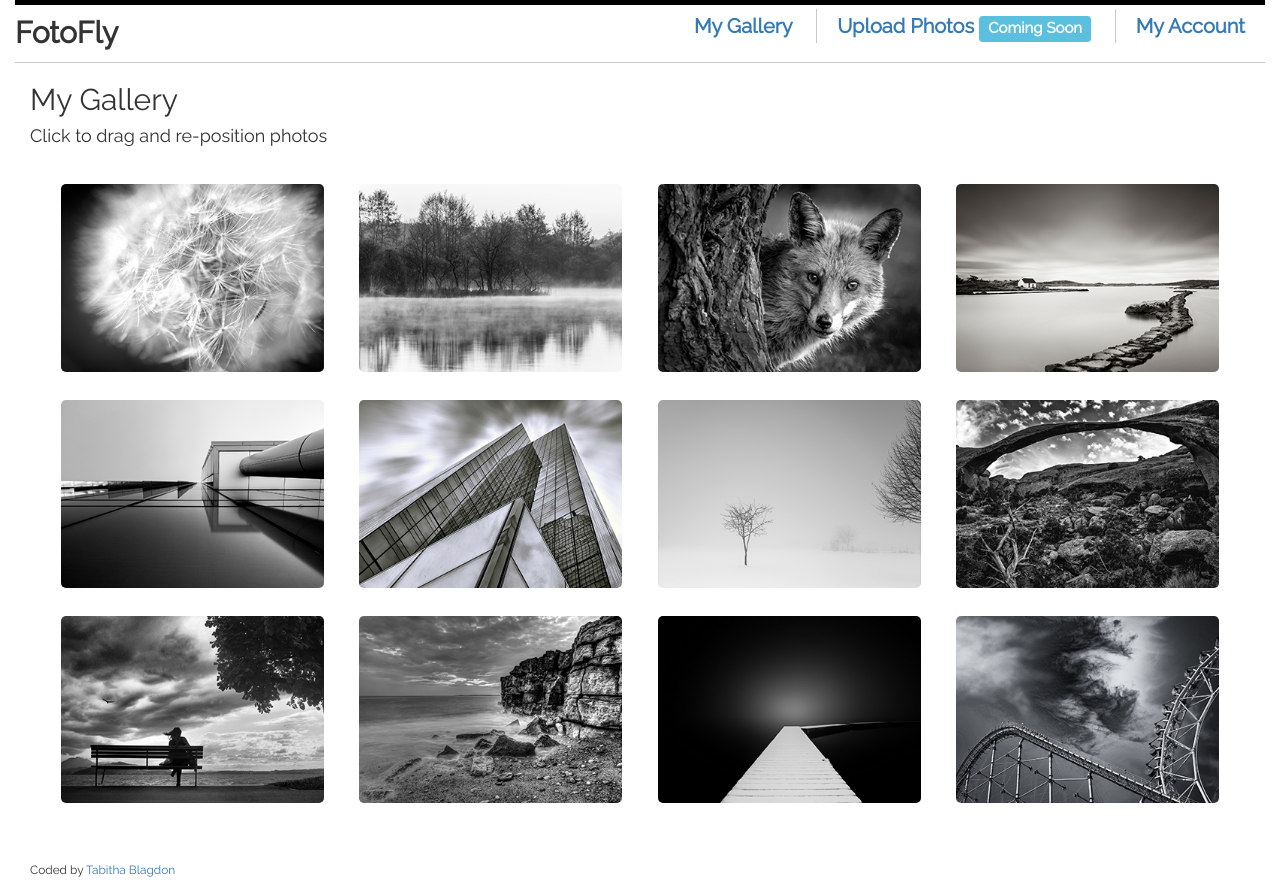
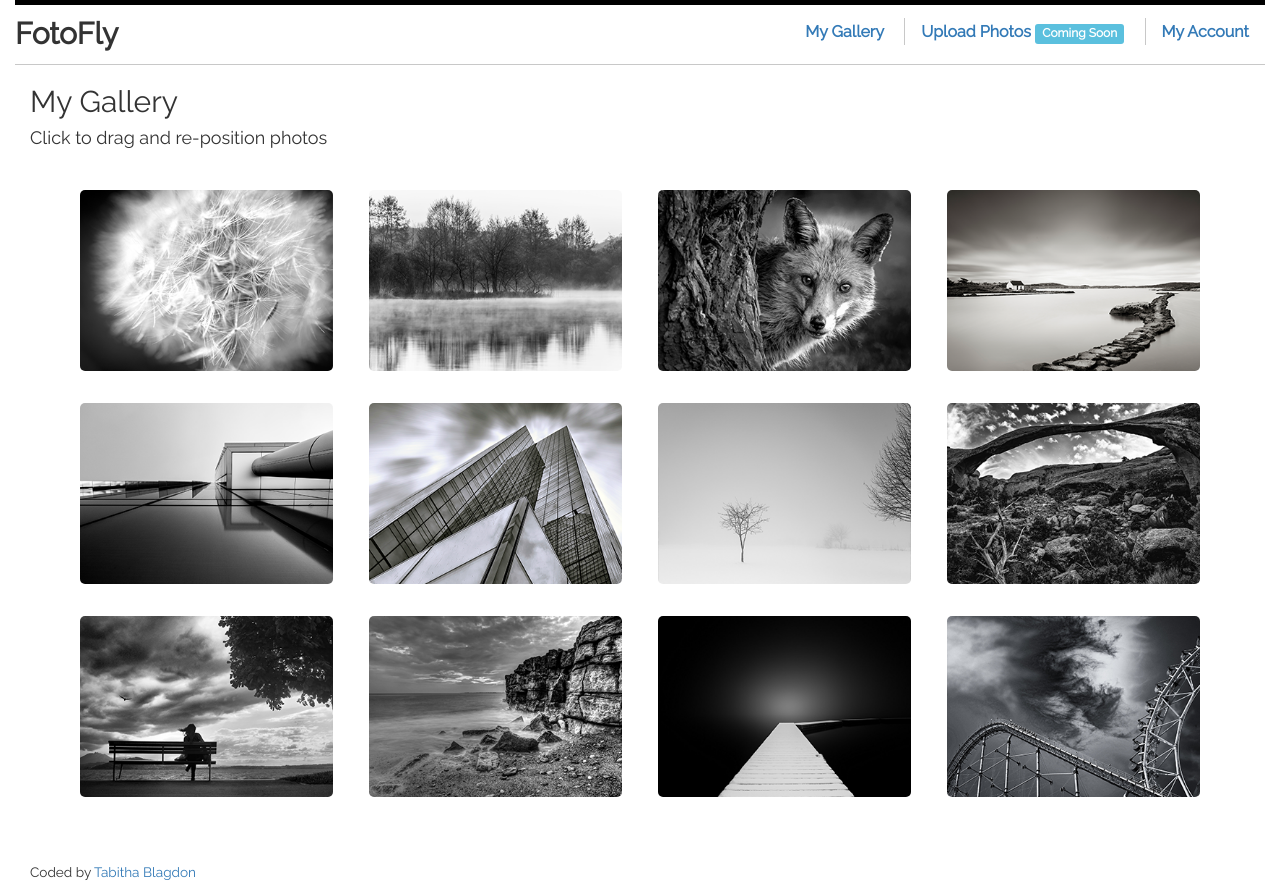
Before and after one commit to tabithablagdon/foto-fly-app, a website built with webpack: page client/www/index.html in a window 1280 px wide. Built offline with nearby package versions, Linux system fonts and the light colour scheme; files whose address does not match are found by name.

Commit message:
Feat: Update nav bar styling

```diff
--- a/client/assets/styles/style.css
+++ b/client/assets/styles/style.css
@@ -33,7 +33,6 @@ a:hover, a:visited, a:link, a:active {
 .nav-main li {
   border-left: 1px solid #c8c8c8;
   display: inline;
-  font-size: 20px;
   font-weight: 600;
   padding: .25em 1em;
 }
@@ -44,6 +43,7 @@ a:hover, a:visited, a:link, a:active {
 
 .nav-main ul {
   float: right;
+  margin-top: .5em;
 }
 
 .photo {
--- a/client/www/index.html
+++ b/client/www/index.html
@@ -2,31 +2,38 @@
 <html>
   <head>
     <meta charset="utf-8">
+    <link rel="stylesheet" href="node_modules/bootstrap/dist/css/bootstrap.min.css">
     <link rel="stylesheet" href="client/assets/styles/style.css">
-    <link rel="stylesheet" href="node_modules/bootstrap/dist/css/bootstrap.min.css">
     <title>FotoFly | Online Photo Gallery</title>
+    <meta name="viewport" content="width=device-width, initial-scale=1" />
   </head>
+
   <body class="container-fluid">
 
     <!-- [Start Page Header] -->
     <header role="banner">
       <nav role="navigation" class="nav-main">
+        <div class="row">
+          <div class="col-sm-3 col-md-3 col-lg-4">
             <span class="logo">FotoFly</span>
+          </div>
+          <div class="col-sm-9 col-md-9 col-lg-8">
             <ul>
               <li><a href="#">My Gallery</a></li>
               <li><a href="#">Upload Photos </a><span class="label label-info">Coming Soon</span></li>
               <li><a href="#">My Account</a></li>
             </ul>
+          </div>
+        </div>
       </nav>
     </header>
 
     <!-- [Start Main Content - Photo Gallery] -->
-    <main class="container-fluid">
+    <main role="main" class="container-fluid">
       <h2>My Gallery</h2>
       <h4>Click to drag and re-position photos</h4>
-      <div class="row center" id="gallery">
 
-      </div>
+      <div class="row center" id="gallery"></div>
 
       <footer role="contentinfo">
         <small>Coded by <a href="http://www.github.com/tabithablagdon">Tabitha Blagdon</a></small>
```
Lines whose indentation alone changed are shown as unchanged.
